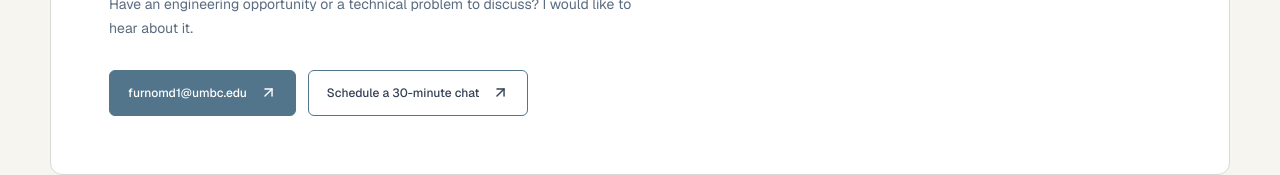
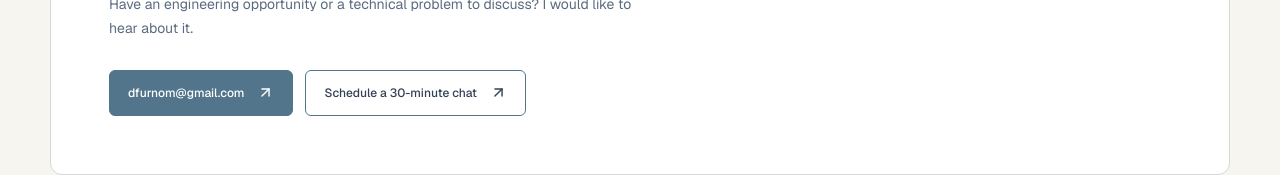
Before and after one commit to ZanyDruid20/furnom-studio, a Next.js app in the folder frontend/: page / in a window 1280 px wide. Shown: the part 3902-4077 px from the top of the page. Built offline with nearby package versions, Linux system fonts and the light colour scheme.

Commit message:
updated the email

```diff
--- a/frontend/src/app/page.tsx
+++ b/frontend/src/app/page.tsx
@@ -12,6 +12,6 @@ export default function Home() {
  <section id="about" className="section shell about"><div><p className="eyebrow">02 / ABOUT ME</p><h2>Curious about what<br />happens underneath.</h2></div><div><p className="lead">I enjoy understanding how systems work internally - and making them work better.</p><p className="muted">I graduated from the University of Maryland, Baltimore County in May 2026 with a B.S. in Computer Science. My work spans backend APIs, full-stack applications, and AI-powered tools.</p><p className="muted">I am particularly interested in backend and infrastructure engineering: distributed systems, performance optimization, and the decisions that make software reliable. I like working through practical technical problems, measuring the results, and learning from the trade-offs.</p><a className="text-link" href="/myresume.pdf">Read my resume <ArrowUpRight size={16}/></a></div></section>
  <section id="skills" className="section shell"><p className="eyebrow">03 / TOOLKIT</p><h2>The tools behind the work.</h2><div className="skills-grid">{skills.map(([title, items], i) => <div className="skill" key={title}><span className="skill-number">0{i + 1}</span><h3>{title}</h3><p>{items}</p></div>)}</div></section>
  <section id="education" className="section shell education"><div><p className="eyebrow">04 / EDUCATION</p><h2>A foundation in computer science.</h2></div><div className="education-card"><span className="degree-mark">UMBC</span><div><h3>University of Maryland, Baltimore County</h3><p className="muted">Bachelor of Science in Computer Science</p></div><span className="eyebrow">GRADUATED MAY 2026</span></div></section>
- <section id="contact" className="section shell"><div className="contact-panel"><p className="eyebrow">05 / WHAT IS NEXT</p><h2>Let us build something<br />that works.</h2><p className="muted">Have an engineering opportunity or a technical problem to discuss? I would like to hear about it.</p><div className="hero-actions"><a className="button primary" href="mailto:furnomd1@umbc.edu">furnomd1@umbc.edu <ArrowUpRight size={17}/></a><a id="schedule" className="button" href="https://calendly.com/jlc10291/30min" target="_blank" rel="noopener noreferrer">Schedule a 30-minute chat <ArrowUpRight size={17}/></a></div></div></section>
+ <section id="contact" className="section shell"><div className="contact-panel"><p className="eyebrow">05 / WHAT IS NEXT</p><h2>Let us build something<br />that works.</h2><p className="muted">Have an engineering opportunity or a technical problem to discuss? I would like to hear about it.</p><div className="hero-actions"><a className="button primary" href="mailto:dfurnom@gmail.com">dfurnom@gmail.com <ArrowUpRight size={17}/></a><a id="schedule" className="button" href="https://calendly.com/jlc10291/30min" target="_blank" rel="noopener noreferrer">Schedule a 30-minute chat <ArrowUpRight size={17}/></a></div></div></section>
  </main>;
 }
--- a/frontend/src/components/layout/footer.tsx
+++ b/frontend/src/components/layout/footer.tsx
@@ -1,2 +1,2 @@
 import Link from 'next/link';
-export default function Footer() { return <footer className="shell footer"><p>Copyright 2026 Furnom Dam <span>- Built with Next.js</span></p><div><Link href="/projects">Projects</Link><a href="https://github.com/ZanyDruid20" target="_blank" rel="noopener noreferrer">GitHub</a><a href="https://www.linkedin.com/in/furnom-dam/" target="_blank" rel="noopener noreferrer">LinkedIn</a><a href="mailto:furnomd1@umbc.edu">Email</a></div></footer>; }
+export default function Footer() { return <footer className="shell footer"><p>Copyright 2026 Furnom Dam <span>- Built with Next.js</span></p><div><Link href="/projects">Projects</Link><a href="https://github.com/ZanyDruid20" target="_blank" rel="noopener noreferrer">GitHub</a><a href="https://www.linkedin.com/in/furnom-dam/" target="_blank" rel="noopener noreferrer">LinkedIn</a><a href="mailto:dfurnom@gmail.com">Email</a></div></footer>; }
--- a/frontend/src/components/layout/header.tsx
+++ b/frontend/src/components/layout/header.tsx
@@ -3,4 +3,4 @@ import Link from 'next/link';
 import { useState } from 'react';
 import { Menu, X, ArrowUpRight } from 'lucide-react';
 const links = [['Home', '/'], ['About', '/#about'], ['Projects', '/projects'], ['Skills', '/#skills'], ['Education', '/#education'], ['Resume', '/myresume.pdf'], ['Contact', '/#contact']];
-export default function Header() { const [open, setOpen] = useState(false); return <header className="site-header"><div className="shell header-inner"><Link href="/" className="brand" aria-label="Furnom Dam home"><span className="brand-mark">fd<span>.</span></span><span>Furnom Dam</span></Link><nav className="desktop-nav" aria-label="Main navigation">{links.map(([name, href]) => <Link key={name} href={href}>{name}</Link>)}</nav><a className="header-contact" href="mailto:furnomd1@umbc.edu">Let us talk <ArrowUpRight size={15}/></a><button className="menu-toggle" aria-label={open ? 'Close menu' : 'Open menu'} aria-expanded={open} aria-controls="mobile-nav" onClick={() => setOpen(!open)}>{open ? <X /> : <Menu />}</button></div>{open && <nav id="mobile-nav" className="mobile-nav" aria-label="Mobile navigation">{links.map(([name, href]) => <Link onClick={() => setOpen(false)} key={name} href={href}>{name}</Link>)}</nav>}</header>; }
+export default function Header() { const [open, setOpen] = useState(false); return <header className="site-header"><div className="shell header-inner"><Link href="/" className="brand" aria-label="Furnom Dam home"><span className="brand-mark">fd<span>.</span></span><span>Furnom Dam</span></Link><nav className="desktop-nav" aria-label="Main navigation">{links.map(([name, href]) => <Link key={name} href={href}>{name}</Link>)}</nav><a className="header-contact" href="mailto:dfurnom@gmail.com">Let us talk <ArrowUpRight size={15}/></a><button className="menu-toggle" aria-label={open ? 'Close menu' : 'Open menu'} aria-expanded={open} aria-controls="mobile-nav" onClick={() => setOpen(!open)}>{open ? <X /> : <Menu />}</button></div>{open && <nav id="mobile-nav" className="mobile-nav" aria-label="Mobile navigation">{links.map(([name, href]) => <Link onClick={() => setOpen(false)} key={name} href={href}>{name}</Link>)}</nav>}</header>; }
```
